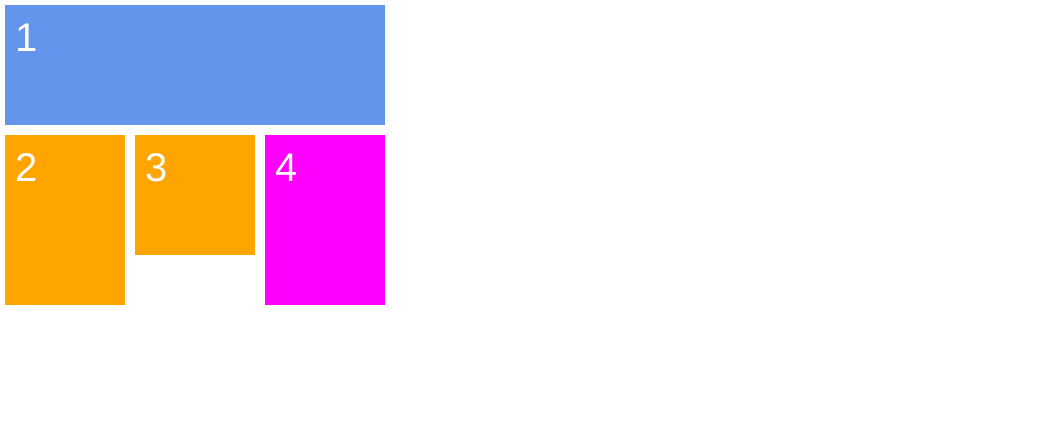
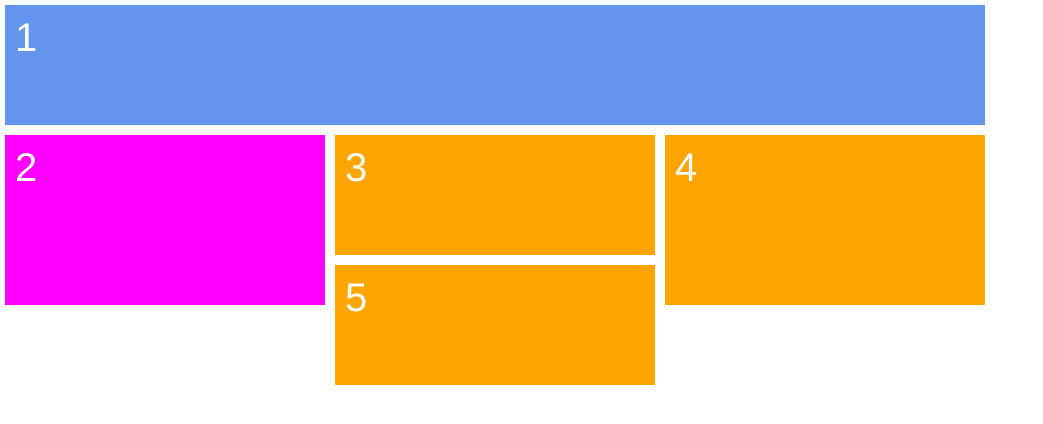
Before and after one commit to mreifman/cardlayout, a plain HTML site: page thirds.html in a window 1280 px wide. Shown: the whole page, without its empty margins (0-1043 px from the left). Drawn offline with Linux system fonts and the light colour scheme.

Commit message:
Makes widths more realistic.

```diff
--- a/flexlayout.css
+++ b/flexlayout.css
@@ -1,75 +1,82 @@
 body {
   margin: 0;
 }
+
 .aff-1 {
   background: cornflowerblue;
 }
+
 .aff-2 {
   background: orange;
 }
+
 .aff-3 {
   background: fuchsia;
 }
+
 .card {
   color: white;
   font-family: Helvetica;
   font-size: 40px;
+  height: 100px;
   margin: 5px;
-  height: 100px;
-  width: 100px;
   padding: 10px;
 }
+
 .tall {
   height: 150px;
 }
+
 .short {
   height: 50px;
 }
 
 @media all and (min-width: 500px) {
   #container {
-    max-width: 360px;
-
-    /* flexbox */
+    align-items: flex-start;  /* defines how flex items are laid out along the cross axis */
     display: -webkit-flex;    /* declares that this is flex container */
     flex-direction: column;   /* establishes the main axis */
-    align-items: flex-start;  /* defines how flex items are laid out along the cross axis */
     flex-wrap: wrap;          /* breaks flex items into multiple lines */
+    max-width: 990px;
   }
+
+  .card {
+    width: 300px;
+  }
+
   .a {
-    width: 200px;
+    width: 600px;
   }
+
   .b {
     order: 1;  /* determines which flex items appear first */
   }
+
   .hero {
-    width: 360px;
+    width: 960px;
   }
 
-  /* two-thirds/one-third backwards */
+  /* two-thirds-one-third backwards */
   .backwards .a {
-    width: 100px;
+    width: 300px;
   }
+
   .backwards .b {
-    width: 200px;
+    width: 600px;
   }
 
   /* thirds */
-  #container.thirds {
-    max-width: 390px;
+  .thirds .a {
+    width: 300px;
   }
-  .thirds .a {
-    width: 100px;
-  }
+
   .thirds .c {
     order: 2;
   }
 
   /* halves */
-  #container.halves {
-    max-width: 390px;
-  }
-  #container.halves .card {
-    width: 160px;
+  .halves .a,
+  .halves .b {
+    width: 465px;
   }
 }
--- a/thirds.html
+++ b/thirds.html
@@ -4,9 +4,10 @@
 
 <div class="card aff-1 hero">1</div>
 <div id="container" class="thirds">
-  <div class="card a aff-2 tall">2</div>
+  <div class="card a aff-3 tall">2</div>
   <div class="card b aff-2">3</div>
-  <div class="card c aff-3 tall">4</div>
+  <div class="card c aff-2 tall">4</div>
+  <div class="card b aff-2">5</div>
   <div id="spacer-a" class="a"></div>
   <div id="spacer-b" class="b"></div>
 </div>
```
Also changed, not shown: 1 other file.
